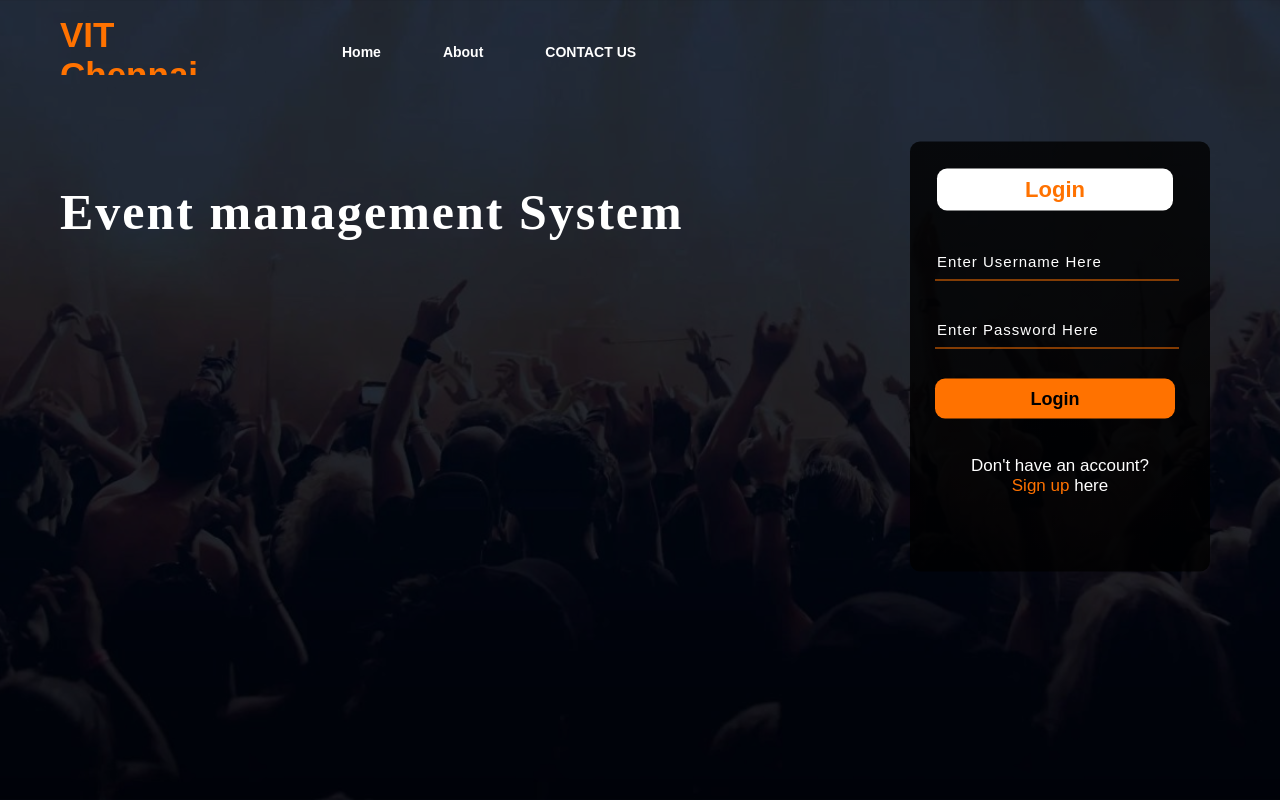
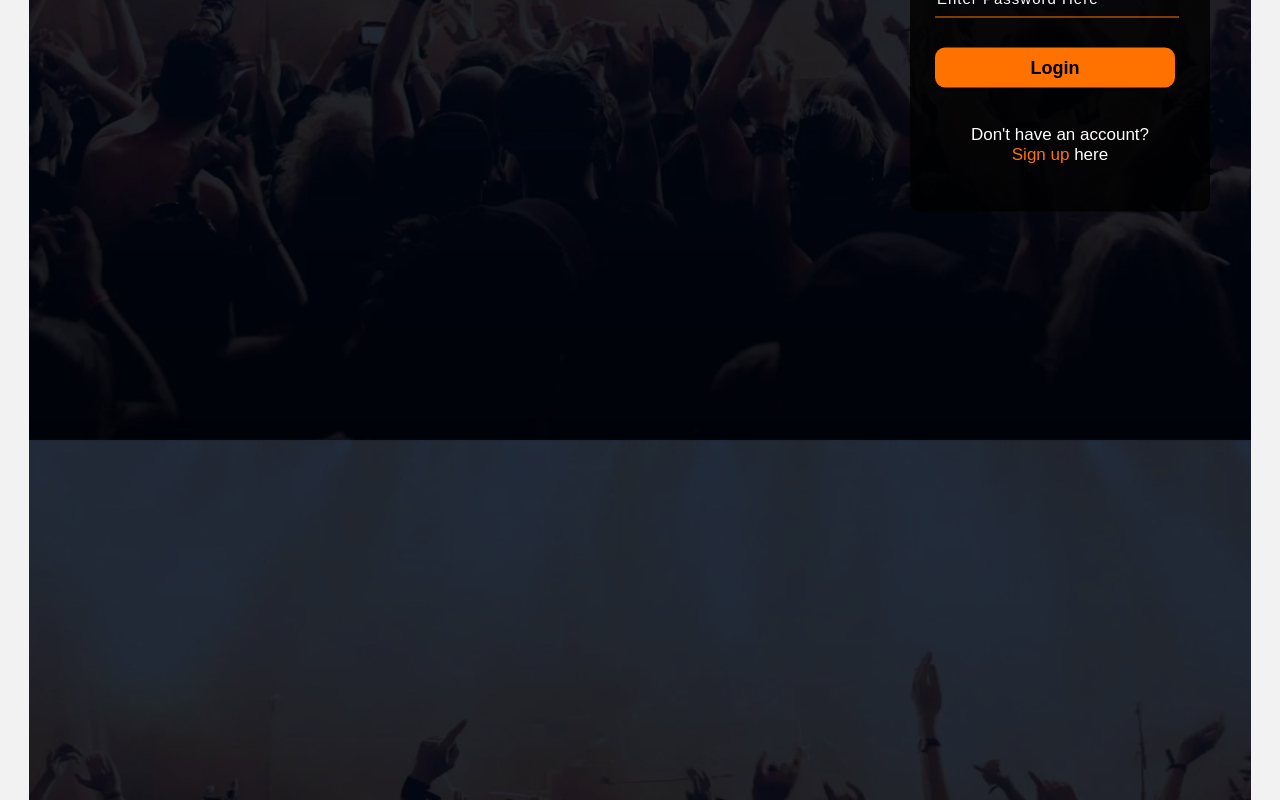
Before and after one commit to SmritiVM/Event-Management-System, a React (Create React App) app in the folder frontend/: page / in a window 1280 px wide. Shown: the top 800 px of the page. Built offline with nearby package versions, Linux system fonts and the light colour scheme.

Commit message:
Design form for eventsform

```diff
--- /dev/null
+++ b/frontend/src/components/Event/eventform.css
@@ -0,0 +1,70 @@
+/* App.css or your custom CSS file */
+body {
+  font-family: Arial, sans-serif;
+  background-color: #f2f2f2;
+  margin: 0;
+  padding: 0;
+  display: flex;
+  justify-content: center;
+  align-items: center;
+  height: 100vh;
+}
+
+.container {
+  max-width: 400px;
+  padding: 20px;
+  background-color: #fff;
+  border-radius: 5px;
+  box-shadow: 0 0 10px rgba(0, 0, 0, 0.5);
+}
+
+h1 {
+  text-align: center;
+}
+
+form {
+  display: flex;
+  flex-direction: column;
+}
+
+label {
+  font-weight: bold;
+  margin-bottom: 5px;
+}
+
+input[type="text"],
+input[type="time"],
+input[type="date"],
+input[type="number"],
+textarea {
+  width: 100%;
+  padding: 10px;
+  margin-bottom: 10px;
+  border: 1px solid #ccc;
+  border-radius: 4px;
+  font-size: 16px;
+}
+
+textarea {
+  height: 100px;
+}
+
+button {
+  background-color: #007BFF;
+  color: #fff;
+  border: none;
+  border-radius: 4px;
+  padding: 10px 20px;
+  font-size: 16px;
+  cursor: pointer;
+}
+
+button:hover {
+  background-color: #0056b3;
+}
+
+.error {
+  color: red;
+  font-size: 14px;
+  margin-top: 5px;
+}
--- a/frontend/src/components/Event/eventform.js
+++ b/frontend/src/components/Event/eventform.js
@@ -1,5 +1,6 @@
 import Axios from 'axios';
 import React, { useState } from 'react';
+import 'eventform.css';
 
 export default function EventRegistrationForm () {
   const [formData, setFormData] = useState({
```
